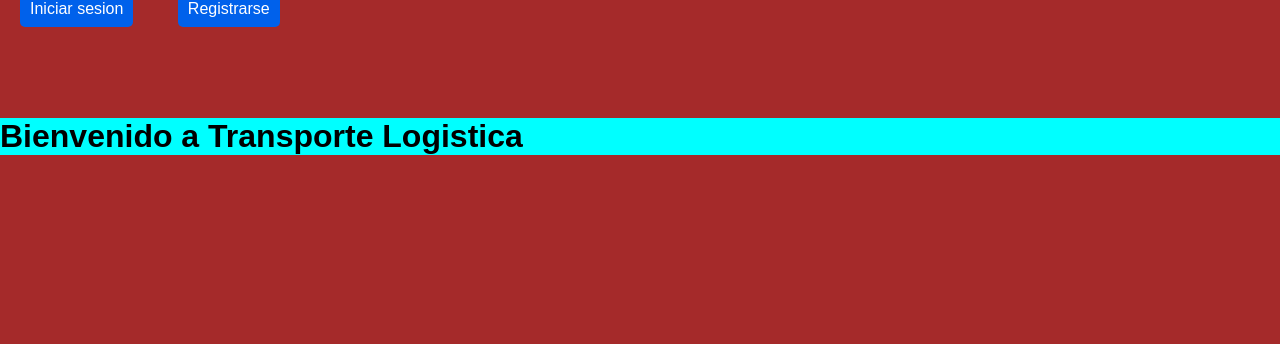
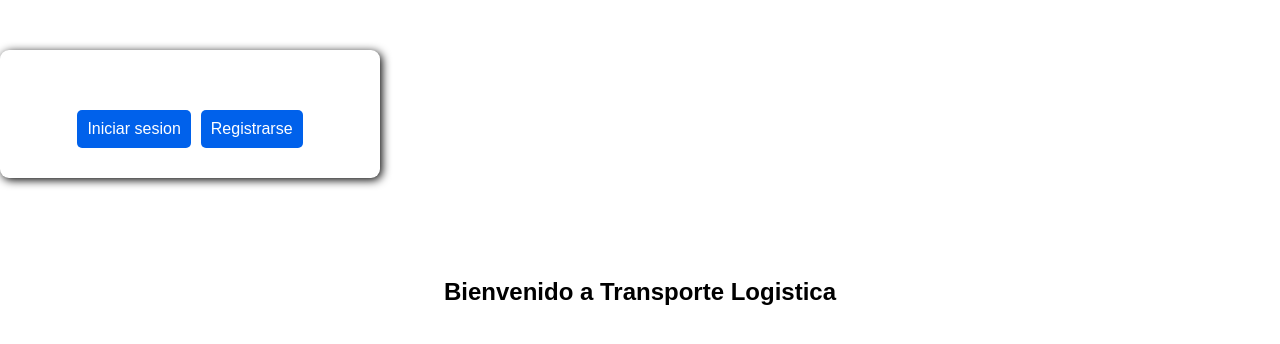
Before and after one commit to Abiu77/sistema-transporte-logistica, a PHP site: page / in a window 1280 px wide. Shown: the top 344 px of the page. Run offline with PHP 8.4, Linux system fonts and the light colour scheme.

Commit message:
Creacion del login de la app web

```diff
--- a/css/estilos.css
+++ b/css/estilos.css
@@ -1,11 +1,16 @@
 * {
   margin: 0px;
-  padding: 0px;
 }
 
 body {
   font-family: Arial, Helvetica, sans-serif;
-  background-color: brown;
+}
+
+.login {
+  margin-top: 50px;
+  display: flex;
+  justify-content: center;
+  gap: 10px;
 }
 
 .btn-login {
@@ -13,16 +18,60 @@ body {
   border-radius: 5px;
   color: #fff;
   padding: 10px;
-  margin: 20px;
+
 }
 
 a {
   text-decoration: none;
+  margin-top: 30px;
 }
 
-body main {
+article.subti {
   margin-top: 100px;
-  height: 100%;
   width: 100%;
+  text-align: center;
+}
+
+formc {
   background-color: aqua;
+  width: 35%;
+  display: flex;
 }
+
+div label {
+  display: flex;
+}
+
+main {
+  display: flex;
+  width: 100%;
+  height: 100vh;
+  align-items: center;
+  justify-content: center;
+}
+
+div {
+  display: flex;
+  width: 25%;
+  border-radius: 9px;
+  box-shadow: 2px 2px 10px #000;
+  padding: 30px 30px;
+  justify-content: center;
+}
+
+.card {
+  display: grid;
+  gap: 20px;
+  width: 100%;
+}
+
+.label-credentials {
+  display: flex;
+  flex-direction: column;
+}
+
+input {
+  padding: 10px;
+  border-radius: 7px;
+  border: 1px solid #000;
+}
--- a/index.html
+++ b/index.html
@@ -7,12 +7,12 @@
   <link rel="stylesheet" href="./css/estilos.css">
 </head>
 <body>
-  <header>
-    <a class="btn-login" href="">Iniciar sesion</a>
+  <div class="login">
+    <a class="btn-login" href="./pages/login.html">Iniciar sesion</a>
     <a class="btn-login" href="">Registrarse</a>
-  </header>
-  <main>
+  </div>
+  <article class="subti">
     <h1>Bienvenido a Transporte Logistica</h1>
-  </main>
+  </article>
 </body>
 </html>
```
Also changed, not shown: pages/login.html (added, +33 -0 lines).
